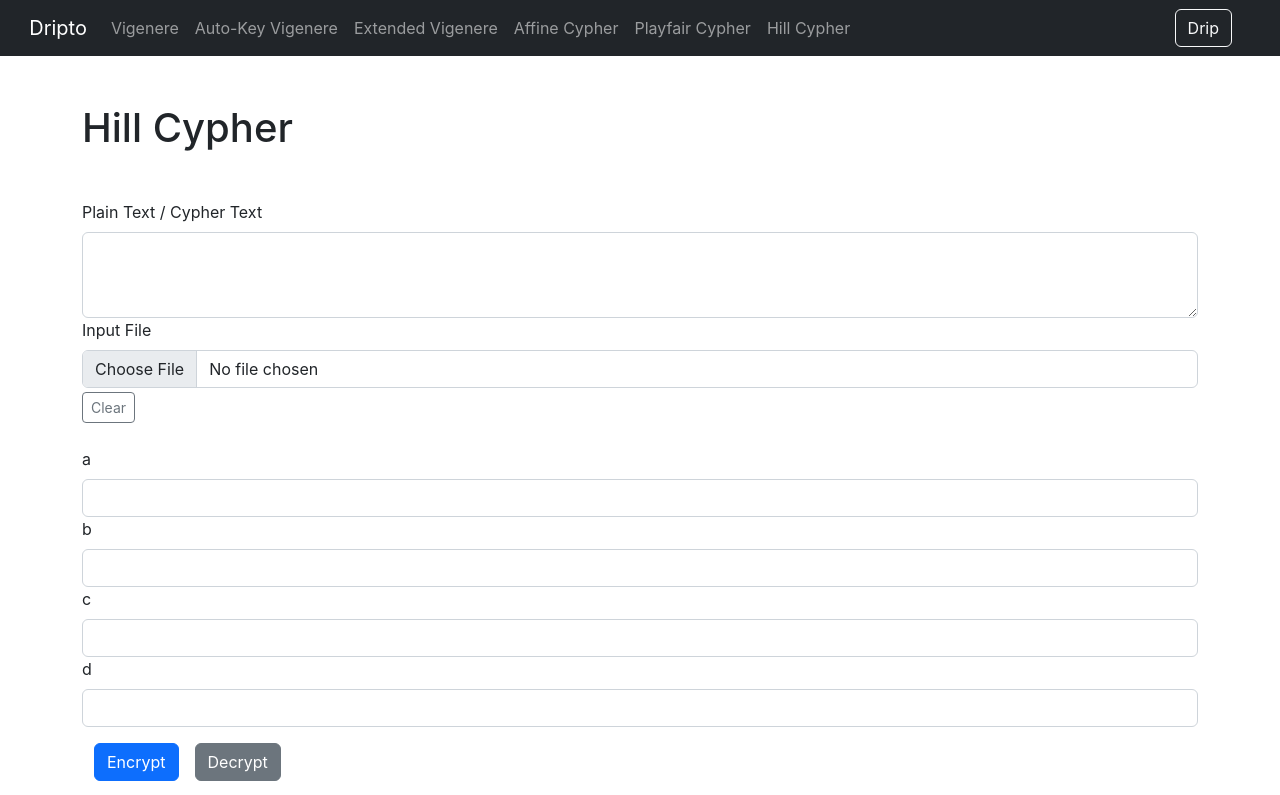
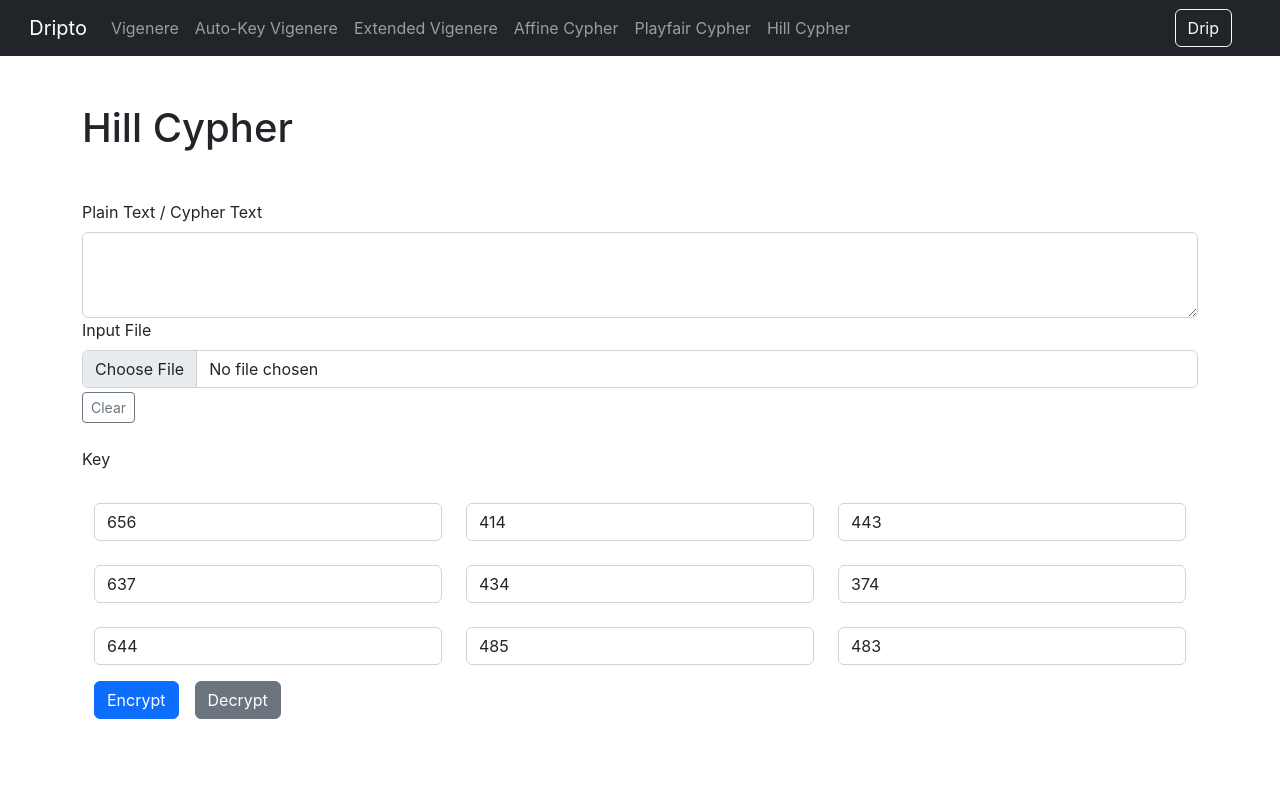
Before and after one commit to PlumStream24/dripto-1, a React (Create React App) app: page /hill in a window 1280 px wide. Shown: the top 795 px of the page. Built offline with nearby package versions, Linux system fonts and the light colour scheme; the HTML template or start-up script is replaced by a standard one.

Commit message:
changed hill input UI

```diff
--- a/src/App.css
+++ b/src/App.css
@@ -45,3 +45,7 @@ body {
 .drip {
   background-image: url("./dripto.jpg");
 }
+
+input::-webkit-inner-spin-button {
+  -webkit-appearance: none;
+}
--- a/src/pages/hill.js
+++ b/src/pages/hill.js
@@ -3,16 +3,23 @@ import Form from "react-bootstrap/Form";
 import Button from "react-bootstrap/Button";
 import {Component, createRef} from 'react';
 import {hillEncrypt, hillDecrypt} from "../functions/hill";
+import Row from 'react-bootstrap/Row';
+import Col from 'react-bootstrap/Col';
 
 class Hill extends Component {
     constructor(props) {
         super(props);
         this.state = {
             message : '',
-            key_a : '',
-            key_b : '',
-            key_c : '',
-            key_d : '',
+            key_a : 656,
+            key_b : 414,
+            key_c : 443,
+            key_d : 637,
+            key_e : 434,
+            key_f : 374,
+            key_g : 644,
+            key_h : 485,
+            key_i : 483,
             result : ''
         }
         this.fileInput = createRef();
@@ -88,14 +95,51 @@ class Hill extends Component {
                     <Form.Control type="file" accept=".txt" ref={this.fileInput}/>
                     <Button variant="outline-secondary" size="sm" type="button" onClick={this.clearField} className="mt-1 mb-4">Clear</Button>
                     <br/>
-                    <Form.Label>a</Form.Label>
-                    <Form.Control type="number" pattern="[0-9]*" placeholder="" name="key_a" value={this.state.key_a} onChange={this.handleInputChange}></Form.Control>
-                    <Form.Label>b</Form.Label>
-                    <Form.Control type="number" pattern="[0-9]*" placeholder="" name="key_b" value={this.state.key_b} onChange={this.handleInputChange}></Form.Control>
-                    <Form.Label>c</Form.Label>
-                    <Form.Control type="number" pattern="[0-9]*" placeholder="" name="key_c" value={this.state.key_c} onChange={this.handleInputChange}></Form.Control>
-                    <Form.Label>d</Form.Label>
-                    <Form.Control type="number" pattern="[0-9]*" placeholder="" name="key_d" value={this.state.key_d} onChange={this.handleInputChange}></Form.Control>
+                    <Form.Label>Key</Form.Label>
+                    <Container>
+                        <Row xs={3}>
+                            <Col>
+                                <Form.Label></Form.Label>
+                                <Form.Control type="number" pattern="[0-9]*" placeholder="" name="key_a" value={this.state.key_a} onChange={this.handleInputChange}></Form.Control>
+                            </Col>
+                            <Col>
+                                <Form.Label></Form.Label>
+                                <Form.Control type="number" pattern="[0-9]*" placeholder="" name="key_b" value={this.state.key_b} onChange={this.handleInputChange}></Form.Control>
+                            </Col>
+                            <Col>
+                                <Form.Label></Form.Label>
+                                <Form.Control type="number" pattern="[0-9]*" placeholder="" name="key_c" value={this.state.key_c} onChange={this.handleInputChange}></Form.Control>
+                            </Col>
+                        </Row>
+                        <Row xs={3}>
+                            <Col>
+                                <Form.Label></Form.Label>
+                                <Form.Control type="number" pattern="[0-9]*" placeholder="" name="key_d" value={this.state.key_d} onChange={this.handleInputChange}></Form.Control>
+                            </Col>
+                            <Col>
+                                <Form.Label></Form.Label>
+                                <Form.Control type="number" pattern="[0-9]*" placeholder="" name="key_e" value={this.state.key_e} onChange={this.handleInputChange}></Form.Control>
+                            </Col>
+                            <Col>
+                                <Form.Label></Form.Label>
+                                <Form.Control type="number" pattern="[0-9]*" placeholder="" name="key_f" value={this.state.key_f} onChange={this.handleInputChange}></Form.Control>
+                            </Col>
+                        </Row>
+                        <Row xs={3}>
+                            <Col>
+                                <Form.Label></Form.Label>
+                                <Form.Control type="number" pattern="[0-9]*" placeholder="" name="key_g" value={this.state.key_g} onChange={this.handleInputChange}></Form.Control>
+                            </Col>
+                            <Col>
+                                <Form.Label></Form.Label>
+                                <Form.Control type="number" pattern="[0-9]*" placeholder="" name="key_h" value={this.state.key_h} onChange={this.handleInputChange}></Form.Control>
+                            </Col>
+                            <Col>
+                                <Form.Label></Form.Label>
+                                <Form.Control type="number" pattern="[0-9]*" placeholder="" name="key_i" value={this.state.key_i} onChange={this.handleInputChange}></Form.Control>
+                            </Col>
+                        </Row>
+                    </Container>
                 </Form.Group>
 
                 <Container className="d-flex gap-3">
```
